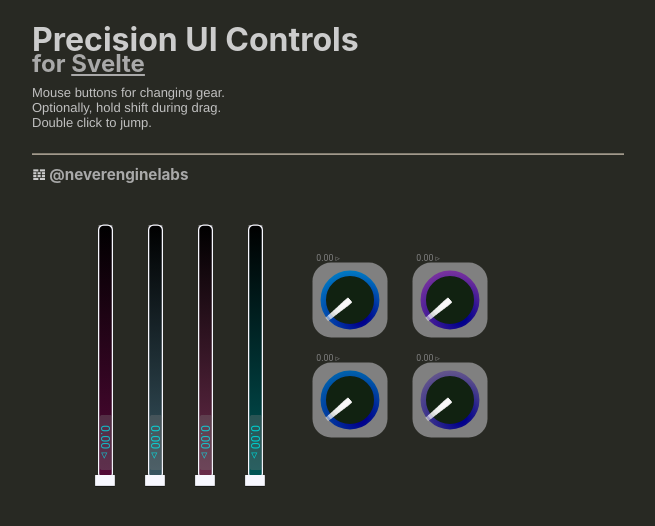
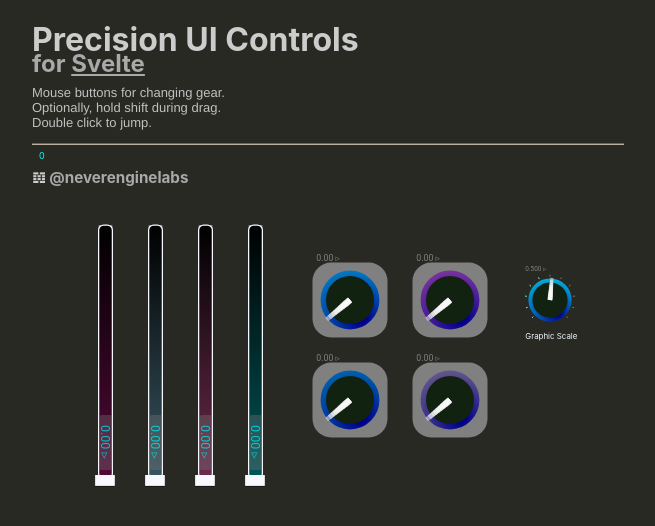
Before and after one commit to cristianvogel/Precis-UI, a Svelte app: page / in a window 1280 px wide. Shown: the top 526 px of the page, without its empty margins (0-655 px from the left). Built offline with nearby package versions, Linux system fonts and the light colour scheme.

Commit message:
working on fast resizing logic

```diff
--- a/src/App.svelte
+++ b/src/App.svelte
@@ -13,6 +13,31 @@
 <script lang="ts">
 	import Fader from "./components/Fader.svelte";
 	import Dial from "./components/Dial.svelte";
+	import {C, Default} from "./types/precisUI";
+	import { writable } from 'svelte/store';
+
+	let readout;
+	let rescale = writable( Default.DIAL_SCALE_FACTOR )
+
+	const scaleDial = {
+		id:"dial.rescale",
+		x:500, y:250,
+		background: C.clear,
+		scale: 0.55,
+		value: 50, // initial value as percentage!
+		label:"Graphic Scale",
+		min:0.125,
+		max:0.875 }
+
+	function handleOutputValue(ev){
+		//rescale/redraw with stepped throttle
+		//todo: make this a feature
+		const throttle = 10
+		$rescale =( Math.round((ev.detail.value) * throttle))  / throttle
+
+		console.log( `Output value receive: ${ev.detail.value}\n
+		from dial: ${ev.detail.id}`)
+	};
 
 </script>
 
@@ -32,28 +57,40 @@
 </div>
 
 <div class='footer'>
-	<svg style="height: 0.1rem;">
-		<line x1="0.5rem" y1="5%" x2="200%" y2="5%" stroke='antiqueWhite'/>
+	<svg style="height: 1rem;">
+		<text style="transform:translate(5%, 100%); font-size: xx-small" fill="cyan"> {readout}</text>
+		<line x1="0.5rem" y1="7.5%" x2="200%" y2="7.5%" stroke='antiqueWhite'/>
 	</svg>
 	<h3>
 		𝌺 <a href='https://twitter.com/neverenginelabs'>@neverenginelabs</a>
 	</h3>
 </div>
-	{#each Array(4) as _, i }
+	<Dial {...scaleDial} on:output={handleOutputValue}/>
+	{#each Array(4) as _, i ('key-'+i)}
+		{@const posX = 100+(i*50)}
+		{@const ranges = Math.pow(i + 1, 2) }
 		<Fader id="fader.{i}"
-			   x={100+(i*50)}
+			   x={posX}
 			   y="250"
 			   min=0
-			   max={Math.pow(i + 1, 2)}/>
-	{/each}
-	{#each Array(4) as _, i}
-		<Dial id="dial.{i}"
-			  x={300+((i%2)*100)}
-			  y={i < 2 ? 250 : 350}
-			  min=0
-			  max={Math.pow(i + 1, 2)}
+			   max={ranges}
 		/>
 	{/each}
+	{#key $rescale}
+		{#each Array(4) as _, i ('key-'+i)}
+			{@const posX = 300+((i%2)*100)}
+			{@const posY = i < 2 ? 250 : 350}
+			{@const rangeTest = [1,10,100,16000].at(i)}
+			<Dial id="dial.{i}"
+				  x={posX}
+				  y={posY}
+				  min=0
+				  max={rangeTest}
+				  bind:value={readout}
+				  scale={$rescale}
+			/>
+		{/each}
+	{/key}
 </main>
 
 
--- a/src/components/Dial.svelte
+++ b/src/components/Dial.svelte
@@ -4,7 +4,7 @@
     // @neverenginelabs
 
     import {clamp, radialPoints, remap, toNumber} from '../lib/utils.ts';
-    import {onMount} from 'svelte';
+    import {createEventDispatcher, onMount} from 'svelte';
     import {fade} from 'svelte/transition';
     import type {BoundingRectCSS, Dial, DialTag, Rect, Taper, Tint} from "../types/precisUI";
     import {C, Default, DefaultTaper, WidgetType} from "../types/precisUI";
@@ -26,10 +26,13 @@
         scale:number = Default.DIAL_SCALE_FACTOR,
         rx:number = Default.RX,
         value:number = 0,
-        id:DialTag = 'dial.0'
+        id:DialTag = 'dial.0',
+        label:string = ''
+
 
     //todo: improve type assert checks to work with DOM units like %, px etc
     rx = rx as number
+
     const taper:Taper = {
         min: toNumber(min),
         max: toNumber(max),
@@ -42,8 +45,18 @@
         width: toNumber(width),
         height: toNumber(width)
     }
+    const dispatch = createEventDispatcher()
+
 
     const dial: Dial = {
+        redraw: ():void => {
+            placeContainerElement()
+        },
+
+        rescale: ():void => {
+            scaleContainerElement()
+        },
+
         handleMouseDown: (event: MouseEvent) => {
             const mode = (event.type)
             console.log( `Event type ${mode} -> ${event.button}`)
@@ -64,6 +77,7 @@
                     dial.currentValue =
                         clamp(currentValue + (-dy * (remap(normValue, 0, 1, 1, 0.25))), [0, height])
                 }
+            value = dial.mappedValue
         },
         handleMouseUp: () => {
             selected = null
@@ -74,7 +88,6 @@
         handleModifier(ev: KeyboardEvent) {
             dial.precis = (ev.shiftKey && ev.type === 'keydown')
         },
-
         currentValue: value,
         id,
         rect,
@@ -82,6 +95,7 @@
         taper,
         scale,
         background,
+        label,
         get x():number { return this.rect.x },
         get y():number {return this.rect.y},
         set x( number:number ) { this.rect.x = number },
@@ -90,7 +104,6 @@
         get height():number {return this.rect.height},
         set width(w:number) { this.rect.width = toNumber(w) + rx },
         set height(h:number) { this.rect.height = toNumber(h) },
-        label: 'hold shift for fine tuning',
         precis: false,
         changing: false,
         get radialTrack() {
@@ -117,20 +130,38 @@
 
     let dialPointer;
     $: dialPointer = radialPoints(dial.radialTrack, 50, 50, 10, 55, 10)
+    $: output(dial.mappedValue, dial.id, dial.redraw)
+
+    function output (value, id, redraw, rescale)  {
+       // console.log( `Output value send: ${value}`)
+        dispatch('output', {
+            value,
+            id,
+            redraw,
+            rescale
+        })
+    }
+
+    const placeContainerElement = function () {
+        const el = document.getElementById(`${id}-container`)
+        const newStyle: string =`${dial.boundingBoxCSS};
+                                transform: scale(${dial.scale});
+                                background: ${dial.background};`
+        el.setAttribute('style', newStyle)
+        // console.log(`dial-style: ${dialContainer.getAttribute('style')} id: ${dial.id}`)
+    };
+
+    const scaleContainerElement = function () {
+        const el = document.getElementById(`${id}-container`)
+        const newStyle = el.getAttribute('style') + `transform: scale(${dial.scale});`
+        el.setAttribute('style', newStyle)
+    };
+
 
     onMount(() => {
-        // TODO: turn into a setRectFromParent method
-        console.log('bg:'+ background)
-        const dialContainer = document.getElementById(`${id}-container`)
-        const initStyle:string =
-            `${dial.boundingBoxCSS};
-            transform: scale(${dial.scale});
-            background: ${dial.background};`
-        dialContainer.setAttribute('style', initStyle)
-        console.log('dial:'+dialContainer.getAttribute('style'))
+        placeContainerElement();
     })
 </script>
-
 
 <div class='dialContainer'
      id='{id}-container'
@@ -195,6 +226,7 @@
                   style={dial.changing ? 'fill: aqua;' : ''}>
                     {dial.mappedValue.toPrecision(dial.precis ? 5 : 3)}{dial.precis ? '⋯' : ' ▹'}
             </text>
+            <text text-anchor=inherit class:label={dial.label}>{dial.label} </text>
         </g>
     </svg>
 </div>
@@ -231,4 +263,10 @@
         fill: aqua;
         transform: translate(1rem, -0.5rem);
     }
+
+    .label {
+        font-size: medium;
+        filL: aliceblue;
+        transform: translateY(8rem);
+    }
 </style>
--- a/src/components/Fader.svelte
+++ b/src/components/Fader.svelte
@@ -27,6 +27,7 @@
         value:number = 0,
         id:FaderTag = 'fader.0'
 
+
     //todo: improve type assert checks or work with DOM units like %, px etc
         rx = rx as number
         const taper: Taper = {
@@ -44,6 +45,9 @@
     }
 
     const fader: Fader = {
+        redraw: ():void => {
+            //placeContainerElement()
+        },
         handleMouseDown: (event: MouseEvent) => {
             const mode = (event.type)
             console.log( `Event type ${mode} -> ${event.button}`)
--- a/src/types/precisUI.ts
+++ b/src/types/precisUI.ts
@@ -100,6 +100,8 @@
     x: number,
     y: number,
     background?: string | Tint,
+    redraw: ()=>void,
+    rescale: ()=>void,
     readonly boundingBoxCSS: BoundingRectCSS,
     readonly mappedValue: number,
     readonly normValue:  number,
```
Lines whose indentation alone changed are shown as unchanged.
